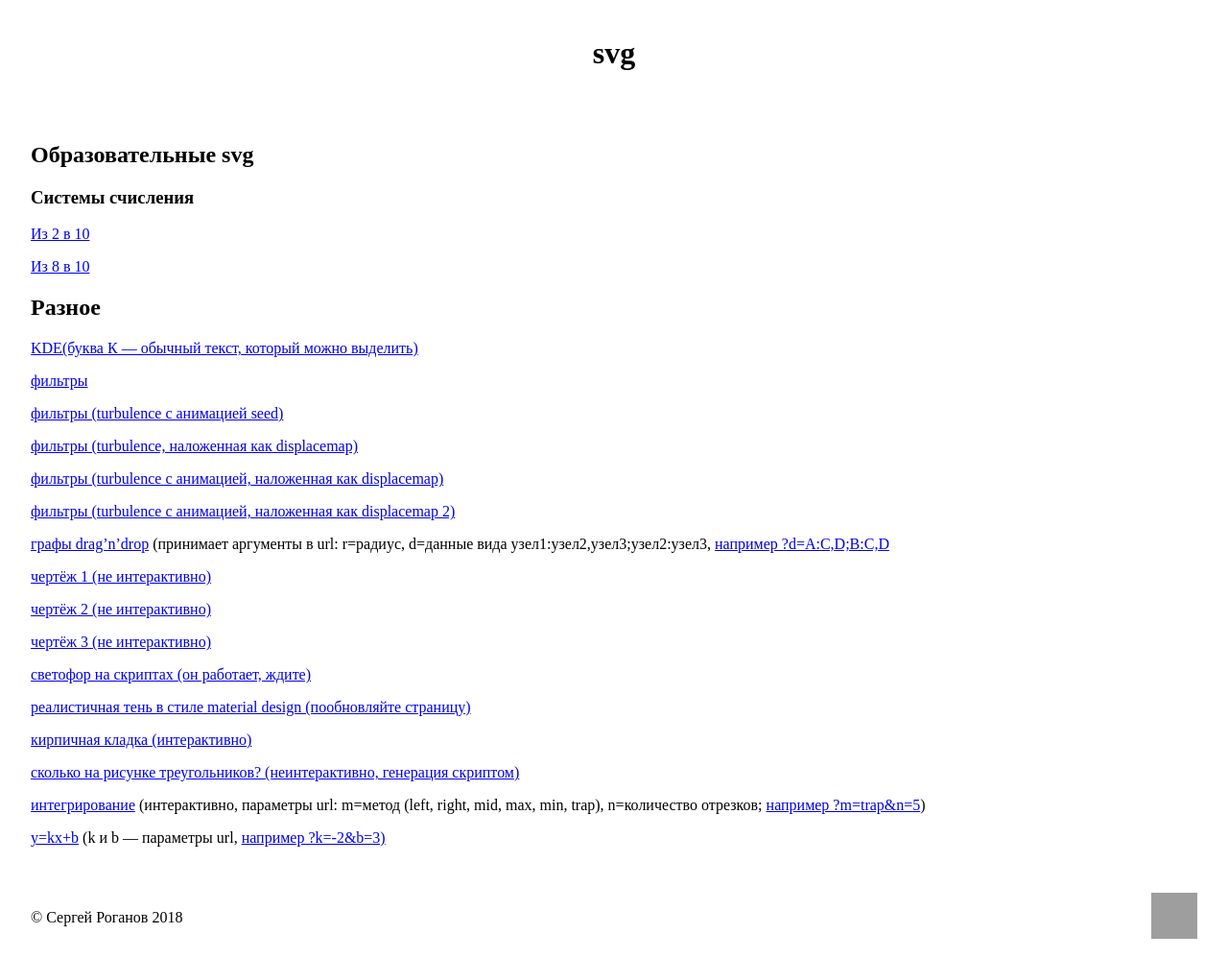
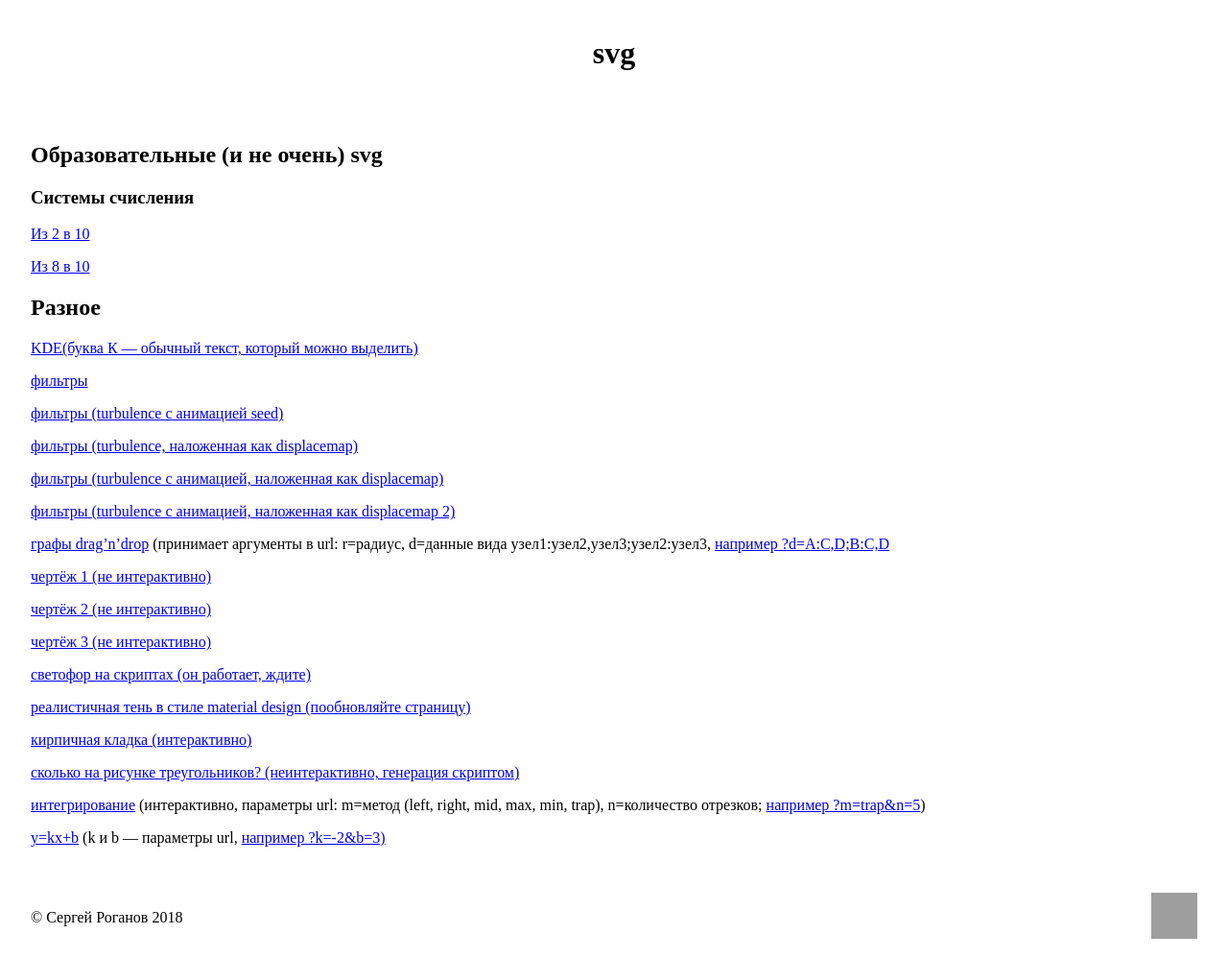
Before and after one commit to belomir/svg, a Jekyll site: the page built from docs/index.md, in a window 1280 px wide. Shown: the whole page at 96% size. Built offline with Jekyll 4.4.1, drawn with Linux system fonts in a browser that asks for light colours; our own code applies the rules of GitHub Pages for plain Markdown files; the repository's description, which GitHub fills in, is left out; grey boxes are pictures that could not be loaded.

Commit message:
Update index.md

```diff
--- a/docs/index.md
+++ b/docs/index.md
@@ -2,7 +2,7 @@
 title:
 ---
 
-## Образовательные svg
+## Образовательные (и не очень) svg
 
 ### Системы счисления
 
```
